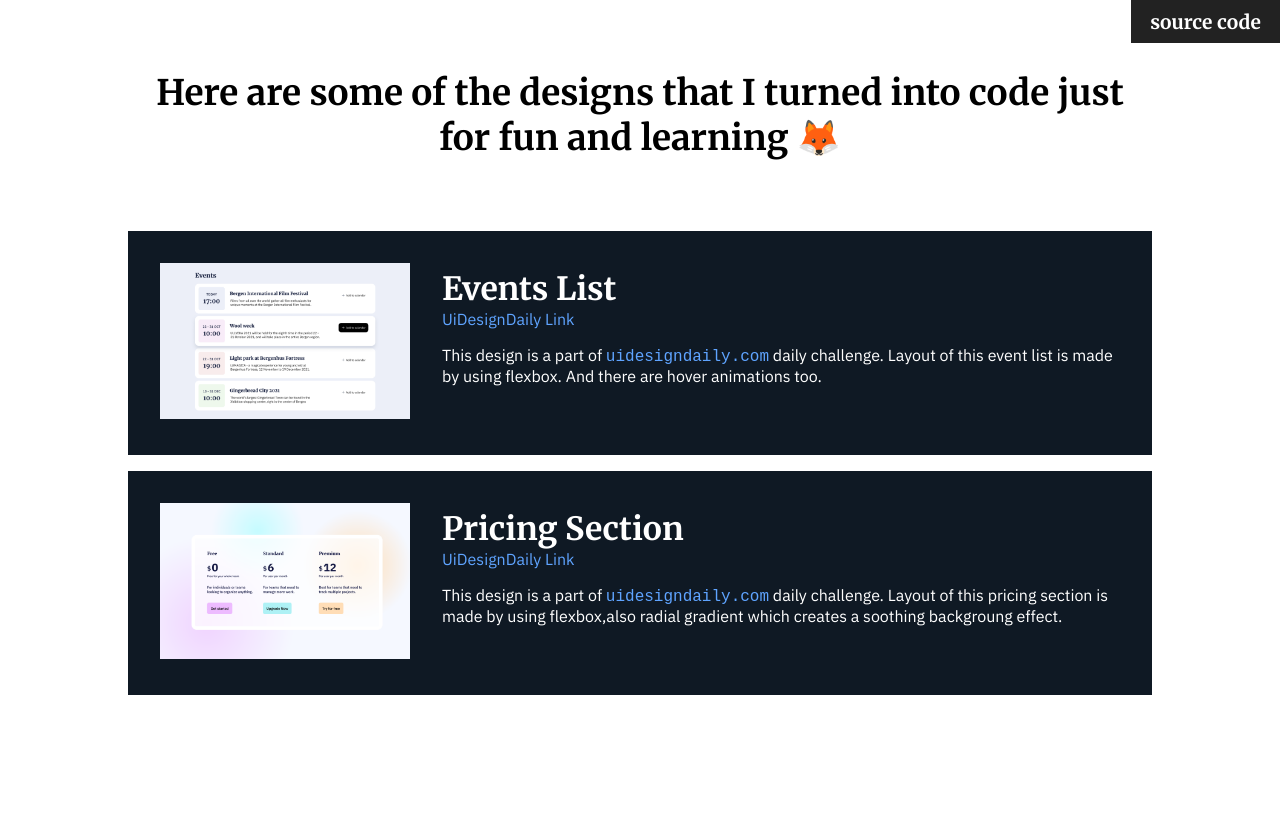
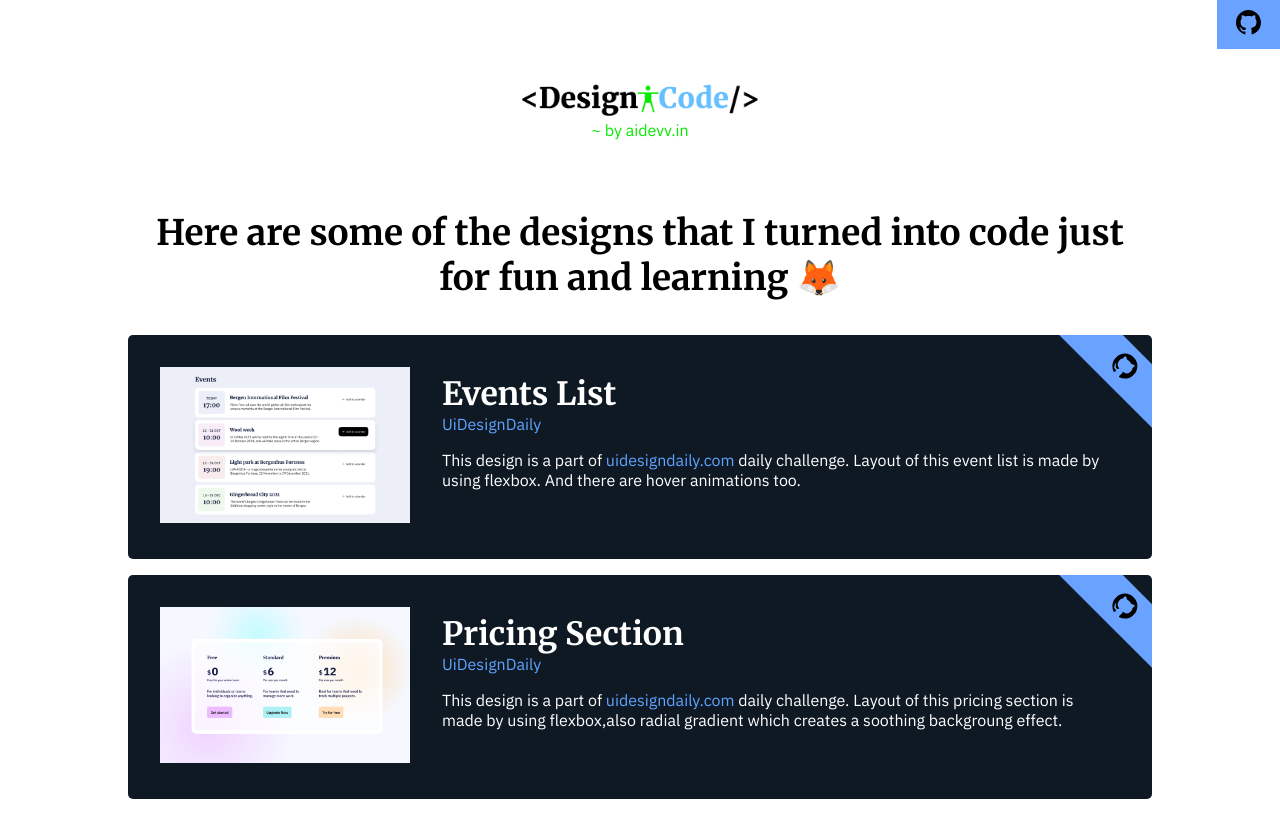
Before and after one commit to arifimran5/desing2code, a plain HTML site: page index.html in a window 1280 px wide. Drawn offline with Linux system fonts and the light colour scheme.

Commit message:
add github banner

```diff
--- a/index.html
+++ b/index.html
@@ -8,9 +8,18 @@
     <title>DesignToCode</title>
   </head>
   <body>
-    <h1 class="source-code">
-      <a href="https://github.com/arifimran5/desing2code">source code</a>
-    </h1>
+    <nav class="header">
+      <figure class="logo"><a href="/"><img src="./assets/logo.png" alt="Design to code logo" /></a></figure>
+      <p>~ by <a href="https://aidevv.in">aidevv.in</a></p>
+      <h1 class="source-code">
+        <a href="https://github.com/arifimran5/desing2code"
+          ><img
+            style="width: 25px"
+            src="./assets/akar-icons_github-fill.svg"
+            alt="github icon"
+        /></a>
+      </h1>
+    </nav>
     <h1 class="main-title">
       Here are some of the designs that I turned into code just for fun and
       learning 🦊
@@ -28,27 +37,33 @@
             <a
               href="https://www.uidesigndaily.com/posts/figma-events-list-day-1473"
             >
-              UiDesignDaily Link
+              UiDesignDaily
             </a>
           </p>
           <p class="desc-para">
             This design is a part of
-            <code
-              ><a href="https://www.uidesigndaily.com/"
-                >uidesigndaily.com</a
-              ></code
-            >
+            <a href="https://www.uidesigndaily.com/"> uidesigndaily.com </a>
+
             daily challenge. Layout of this event list is made by using flexbox.
             And there are hover animations too.
           </p>
         </div>
       </a>
+      <div class="desing-source">
+        <a
+          href="https://github.com/arifimran5/desing2code/tree/master/events-list"
+          ><img
+            style="width: 25px"
+            src="./assets/akar-icons_github-fill.svg"
+            alt="github icon"
+        /></a>
+      </div>
     </div>
     <!-- Pricing section -->
     <div class="desing-card">
       <a href="./pricing-section/index.html">
         <div class="design-image">
-          <img src="assets/pricing-section.png" alt="Event list" />
+          <img src="assets/pricing-section.png" alt="pricing section" />
         </div>
         <div class="design-description">
           <h1>Pricing Section</h1>
@@ -56,22 +71,29 @@
             <a
               href="https://www.uidesigndaily.com/posts/figma-pricing-card-day-1454"
             >
-              UiDesignDaily Link
+              UiDesignDaily
             </a>
           </p>
           <p class="desc-para">
             This design is a part of
-            <code
-              ><a href="https://www.uidesigndaily.com/"
-                >uidesigndaily.com</a
-              ></code
-            >
+            <a href="https://www.uidesigndaily.com/"> uidesigndaily.com </a>
             daily challenge. Layout of this pricing section is made by using
             flexbox,also radial gradient which creates a soothing backgroung
             effect.
           </p>
         </div>
       </a>
+      <div class="desing-source">
+        <a
+          href="https://github.com/arifimran5/desing2code/tree/master/pricing-section"
+          ><img
+            style="width: 25px"
+            src="./assets/akar-icons_github-fill.svg"
+            alt="github icon"
+        /></a>
+      </div>
     </div>
+
+    <script src="./index.js" type="script"></script>
   </body>
 </html>
--- a/main.css
+++ b/main.css
@@ -14,27 +14,52 @@
 a {
   text-decoration: none;
   color: inherit;
+  cursor: pointer;
 }
 
 body {
   font-family: 'Merriweather', serif;
 }
 
-.source-code{
+
+.logo{
+  margin-top: 5em;
+  text-align: center;
+}
+
+.logo img{
+  width: 15em;
+}
+.header p{
+  font-family: 'IBM Plex Sans', sans-serif;
+  text-align: center;
+  color: #05EA00;
+}
+.header p:hover{
+  font-weight: 600;
+}
+.source-code {
   font-size: 1.2rem;
-  position: fixed;
+  position: absolute;
   top: 0;
+  transition: all 0.3s ease-in-out;
   right: 0;
-  background-color: #222222;
+  background-color: #6aa3ff;
   color: white;
-  padding: .5em 1em;
+  padding: 0.5em 1em;
   cursor: pointer;
+}
+
+.source-code:hover {
+  background-color: #0062ff;
 }
 
 .main-title {
   font-size: 1.5rem;
   text-align: center;
-  margin: 2em auto;
+  margin: 0 auto;
+  margin-top: 2em;
+  margin-bottom: 1em;
   width: 80%;
 }
 
@@ -45,8 +70,29 @@ body {
   flex-direction: column;
   margin: 1em 1em;
   padding: 2em 2em;
-  cursor: pointer;
   transition: all 0.3s ease-in-out;
+  position: relative;
+  overflow: hidden;
+  border-radius: 5px;
+}
+
+.desing-source {
+  position: absolute;
+  right: -80px;
+  top: 10px;
+  text-align: center;
+  background-color: #6aa3ff;
+  color: black;
+  transform: rotate(45deg);
+  width: max-content;
+  padding: 0.3em 6em;
+  transition: all 0.3s ease-in-out;
+  z-index: 99;
+}
+
+.desing-source:hover {
+  background-color: #0062ff;
+  color: white;
 }
 
 .desing-card:hover {
@@ -55,17 +101,16 @@ body {
   transform: scale(1.01);
 }
 
-
 .design-image img {
   width: 250px;
-
 }
 
-@media (min-width:500px){
-  .design-image img {
-    width: 300px;
-  }
+.design-image img:hover{
+  /* transform: translateY(-10px); */
+  filter:saturate(3) blur(1px);
 }
+
+
 
 .design-description {
   font-family: 'IBM Plex Sans', sans-serif;
@@ -85,6 +130,20 @@ body {
   margin-top: 0.5em;
 }
 
+@media (min-width: 500px) {
+
+  .desing-card {
+    margin: 1em 2em;
+  }
+  .design-image img {
+    width: 300px;
+  }
+
+  .desing-source {
+    padding: 0.5em 6em;
+  }
+}
+
 @media (min-width: 850px) {
   .main-title {
     width: 80%;
@@ -93,12 +152,11 @@ body {
   .desing-card {
     flex-direction: row;
     gap: 2em;
-    margin: 1em 2em;
+    /* margin: 1em 2em; */
   }
 
   .design-image img {
     width: 250px;
-
   }
 
   .design-description .desc-para {
@@ -112,4 +170,8 @@ body {
     gap: 2em;
     margin: 1em 8em;
   }
+
+  .design-description{
+    width: 70%;
+  }
 }
```
Also changed, not shown: index.js (added, +7 -0 lines), assets/akar-icons_github-fill.svg (added), assets/logo.png (added).
